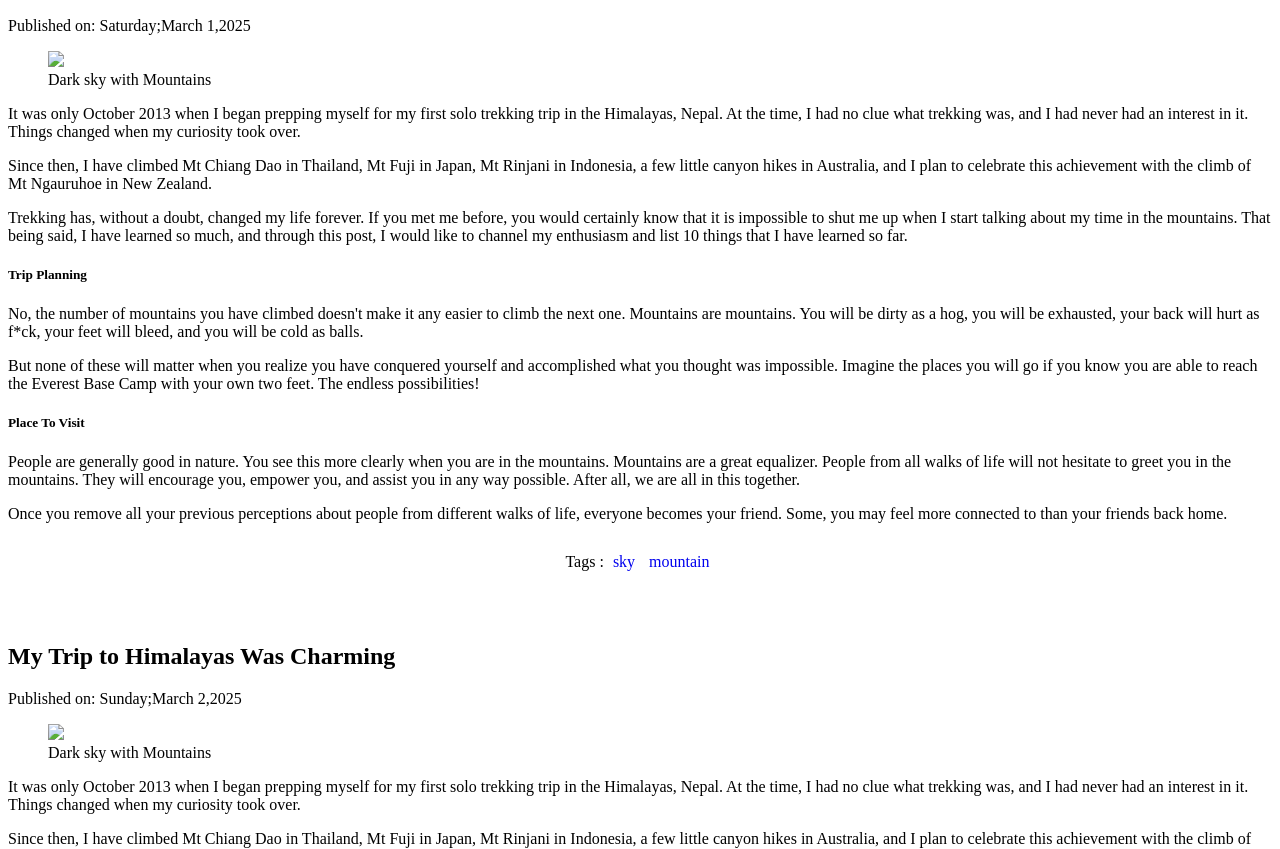
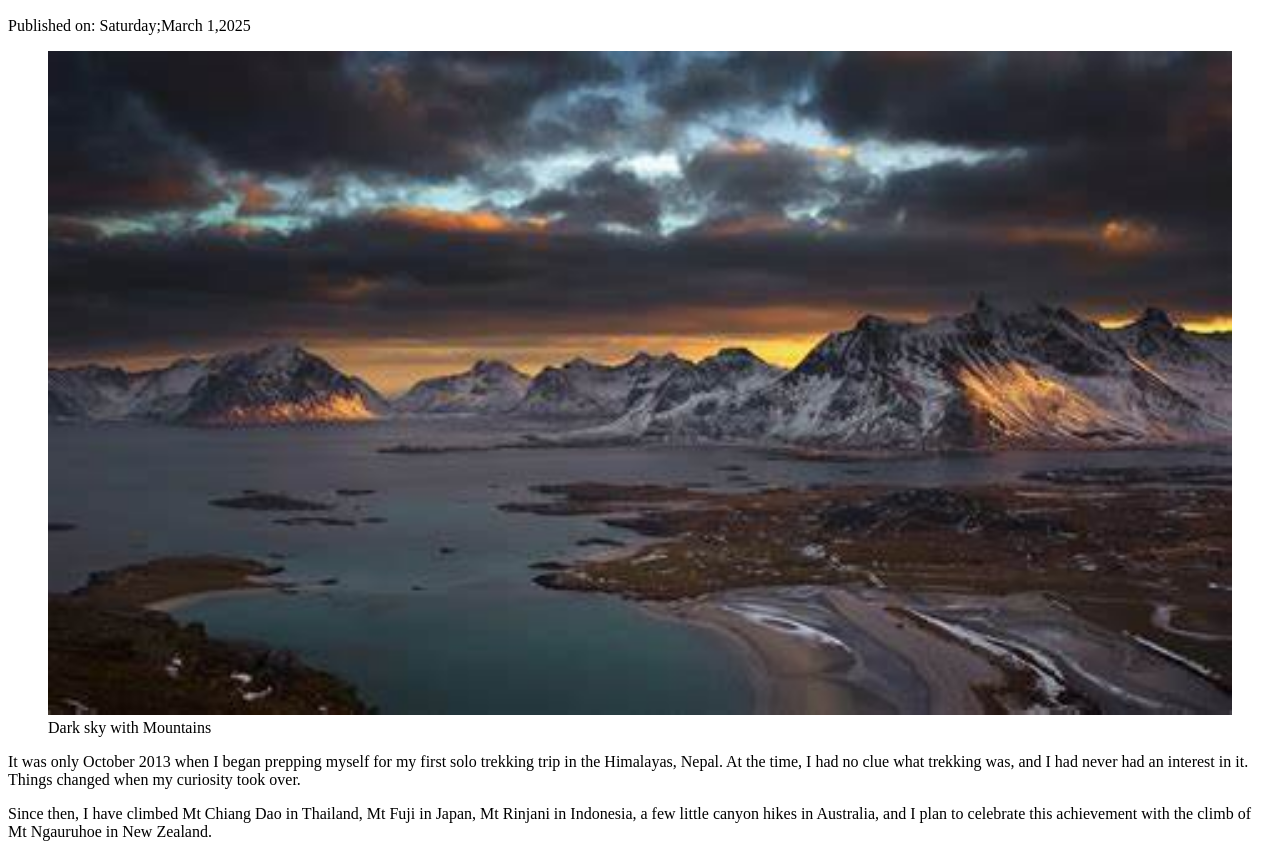
Before and after one commit to shahed0003/Mountain-Blog, a plain HTML site: page index.html in a window 1280 px wide. Shown: the part 224-1073 px from the top of the page. Drawn offline with Linux system fonts and the light colour scheme; the site is published under a folder, as on GitHub Pages, so addresses that start at the root find nothing.

Commit message:
adding image

```diff
--- a/index.html
+++ b/index.html
@@ -26,7 +26,7 @@
                 <p>Published on: <time datetime="2025-03-01">Saturday;March 1,2025</time></p>
             </header>
             <figure>
-                <img width="100%" src="/image/mountain.jpeg">
+                <img width="100%" src="image/mountain.jpeg">
                  <figcaption>Dark sky with Mountains</figcaption>
             </figure>
             <section>
@@ -59,7 +59,7 @@
                 <p>Published on: <time datetime="2025-03-02">Sunday;March 2,2025</time></p>
             </header>
             <figure>
-                <img width="100%" src="/image/mountain 01.jpeg">
+                <img width="100%" src="image/mountain 01.jpeg">
                  <figcaption>Dark sky with Mountains</figcaption>
             </figure>
             <section>
@@ -87,9 +87,7 @@
     </main>
     <footer>
         <p>
-            <span>
-                <small>&copy; 29. All Rights Reserved</small>
-            </span>
+            <small>&copy; 29. All Rights Reserved</small>
         </p>
     </footer>
 </body>
```
